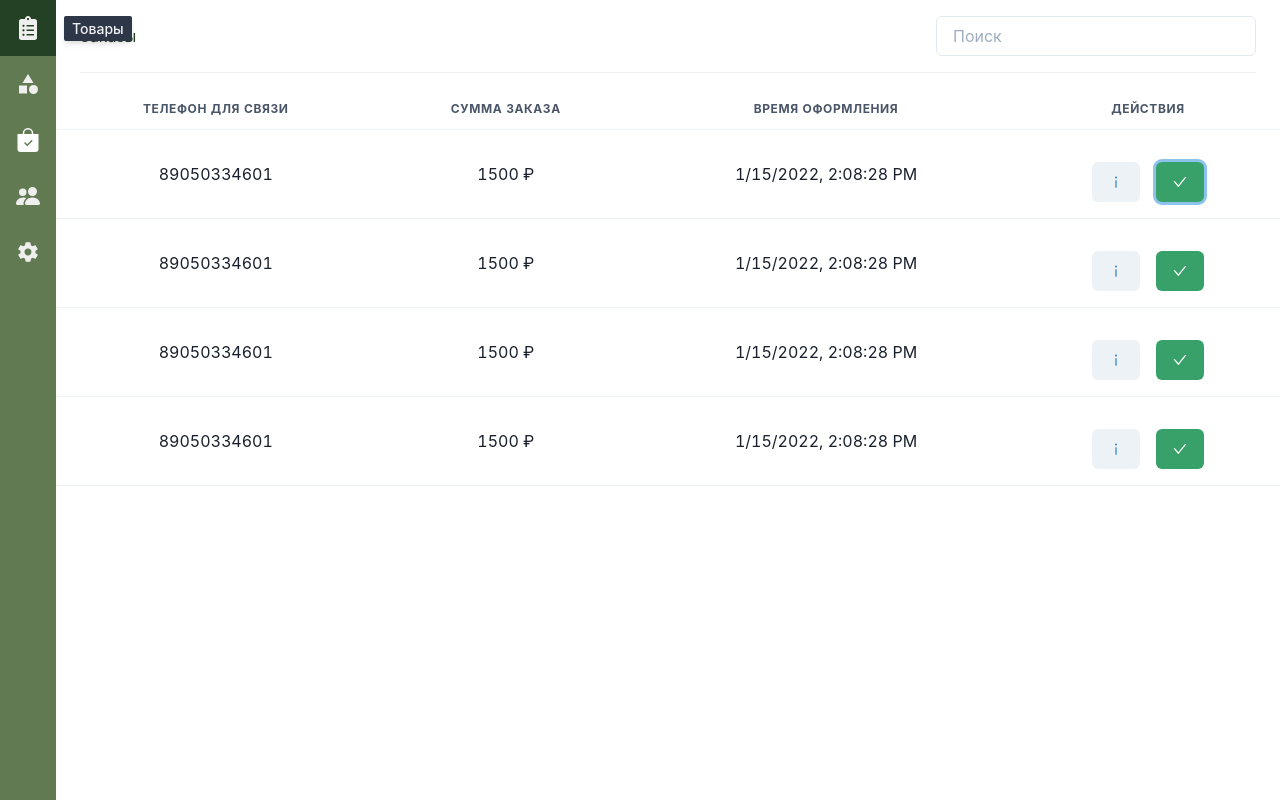
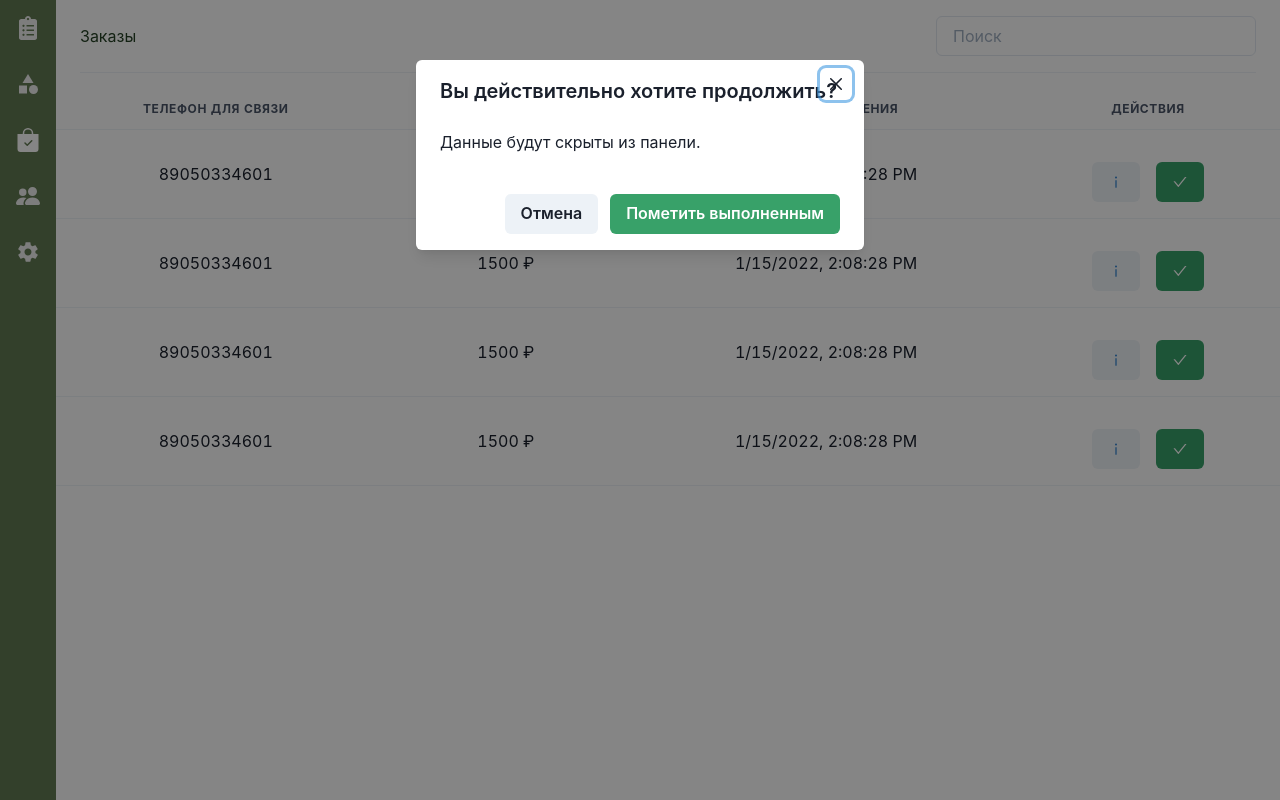
Before and after one commit to turtletongue/bonsay_admin, a React (Create React App) app: page /orders in a window 1280 px wide. Both pictures are taken after a click on the button 1179 px from the left and 182 px from the top of the page. Built offline with nearby package versions, Linux system fonts and the light colour scheme.

Commit message:
add complete-confirmation-modal

```diff
--- /dev/null
+++ b/src/components/complete-confirmation-modal.component.tsx
@@ -0,0 +1,49 @@
+import {
+  Button,
+  Modal,
+  Text,
+  ModalBody,
+  ModalCloseButton,
+  ModalContent,
+  ModalFooter,
+  ModalHeader,
+  ModalOverlay,
+  Icon,
+  useDisclosure,
+} from '@chakra-ui/react';
+import { AiOutlineCheck } from 'react-icons/ai';
+
+export const CompleteConfirmationModal = () => {
+  const { isOpen, onOpen, onClose } = useDisclosure();
+
+  return (
+    <>
+      <Button
+        colorScheme="green"
+        marginLeft="1rem"
+        marginTop="1rem"
+        onClick={onOpen}
+      >
+        <Icon as={AiOutlineCheck} w={4} h={4} />
+      </Button>
+      <Modal isOpen={isOpen} onClose={onClose}>
+        <ModalOverlay />
+        <ModalContent>
+          <ModalHeader>Вы действительно хотите продолжить?</ModalHeader>
+          <ModalCloseButton />
+          <ModalBody pb={6}>
+            <Text fontSize="md">Данные будут скрыты из панели.</Text>
+          </ModalBody>
+          <ModalFooter>
+            <Button onClick={onClose} mr={3}>
+              Отмена
+            </Button>
+            <Button colorScheme="green">Пометить выполненным</Button>
+          </ModalFooter>
+        </ModalContent>
+      </Modal>
+    </>
+  );
+};
+
+export default CompleteConfirmationModal;
--- a/src/pages/admins.page.tsx
+++ b/src/pages/admins.page.tsx
@@ -7,7 +7,7 @@ import TableRow from '../components/table-row.component';
 import Pagination from '../components/pagination.component';
 
 import { User } from '../declarations';
-import DeleteConfirmationModal from '../components/delete-confirmation-modal';
+import DeleteConfirmationModal from '../components/delete-confirmation-modal.component';
 
 export const Admins = () => {
   const [params] = useSearchParams();
--- a/src/pages/categories.page.tsx
+++ b/src/pages/categories.page.tsx
@@ -7,7 +7,7 @@ import TableRow from '../components/table-row.component';
 import Pagination from '../components/pagination.component';
 
 import { Category } from '../declarations';
-import DeleteConfirmationModal from '../components/delete-confirmation-modal';
+import DeleteConfirmationModal from '../components/delete-confirmation-modal.component';
 
 export const Categories = () => {
   const [params] = useSearchParams();
--- a/src/pages/orders.page.tsx
+++ b/src/pages/orders.page.tsx
@@ -1,10 +1,11 @@
 import { useSearchParams, useLocation } from 'react-router-dom';
 import { Box, Icon, Button, Table, Tbody } from '@chakra-ui/react';
-import { AiOutlineInfo, AiOutlineCheck } from 'react-icons/ai';
+import { AiOutlineInfo } from 'react-icons/ai';
 
 import TableHead from '../components/table-head.component';
 import TableRow from '../components/table-row.component';
 import Pagination from '../components/pagination.component';
+import CompleteConfirmationModal from '../components/complete-confirmation-modal.component';
 
 import { Order } from '../declarations';
 
@@ -214,9 +215,7 @@ export const Orders = () => {
             <Button marginTop="1rem">
               <Icon as={AiOutlineInfo} color="blue.500" w={4} h={4} />
             </Button>
-            <Button colorScheme="green" marginLeft="1rem" marginTop="1rem">
-              <Icon as={AiOutlineCheck} w={4} h={4} />
-            </Button>
+            <CompleteConfirmationModal />
           </>
         ),
         title: 'Действия',
--- a/src/pages/products.page.tsx
+++ b/src/pages/products.page.tsx
@@ -5,7 +5,7 @@ import { BsFillPencilFill } from 'react-icons/bs';
 import TableHead from '../components/table-head.component';
 import TableRow from '../components/table-row.component';
 import Pagination from '../components/pagination.component';
-import DeleteConfirmationModal from '../components/delete-confirmation-modal';
+import DeleteConfirmationModal from '../components/delete-confirmation-modal.component';
 
 import { Product } from '../declarations';
 
```
Also changed, not shown: src/components/delete-confirmation-modal.component.tsx (renamed from src/components/delete-confirmation-modal.tsx).
